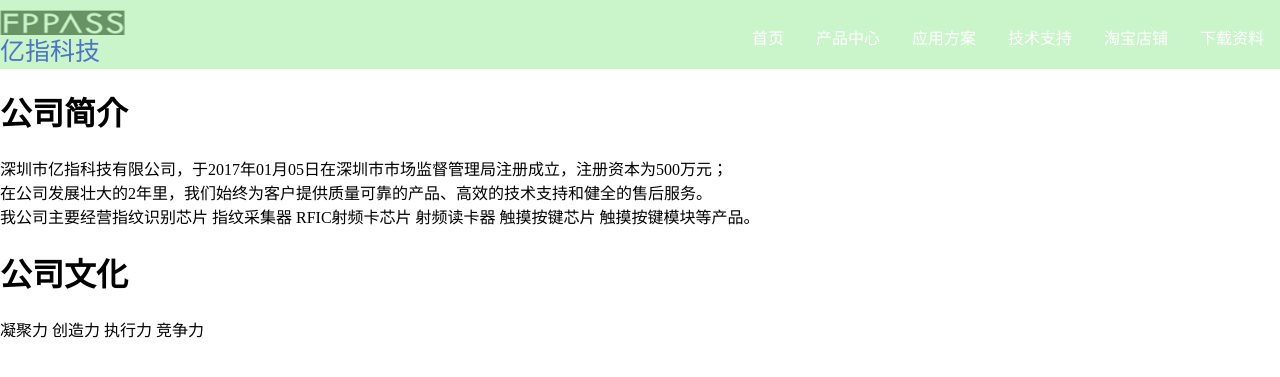
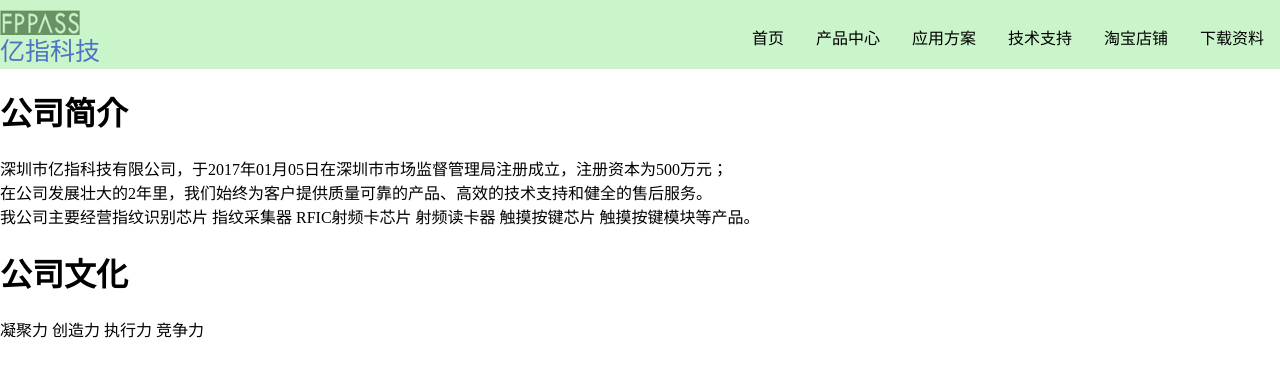
Before and after one commit to easyfp/easyfp.github.io, a Jekyll site: the page about.html, which Jekyll copies as it is, in a window 1280 px wide. Shown: the top 377 px of the page. Built offline with Jekyll 4.4.1, drawn with Linux system fonts in a browser that asks for light colours.

Commit message:
Update about.html

```diff
--- a/about.html
+++ b/about.html
@@ -24,7 +24,7 @@ li {
 
 li a {
     display: block;
-    color: white;
+    color: black;
     text-align: center;
     padding: 20px 16px;
     text-decoration: none;
@@ -43,7 +43,7 @@ li a:hover:not(.active) {
 	<style type="text/css">
 		a{text-decoration:none;}
 		</style>
-	<a class="navbar-brand page-scroll"  href="#page-top" style="text-align:center;font-size:25px"><img src="img/portfolio/7.jpg" style="position:relative;top:10px;""width="60" height="25">
+	<a class="navbar-brand page-scroll"  href="#page-top" style="text-align:center;font-size:25px"><img src="img/portfolio/7.jpg" style="position:relative;top:10px;"width="80" height="25">
          <br/>亿指科技</a>
 	</div>
 
```
